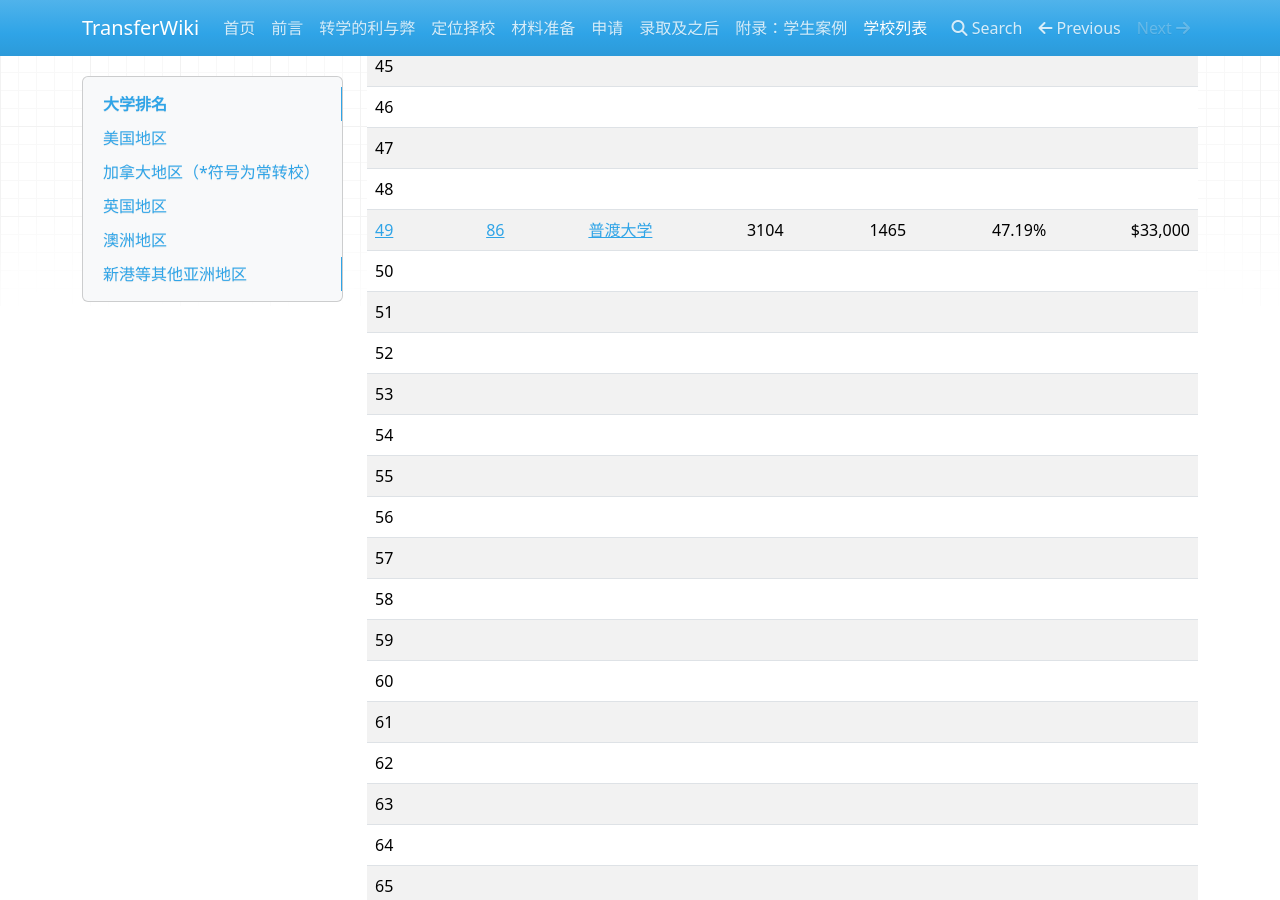
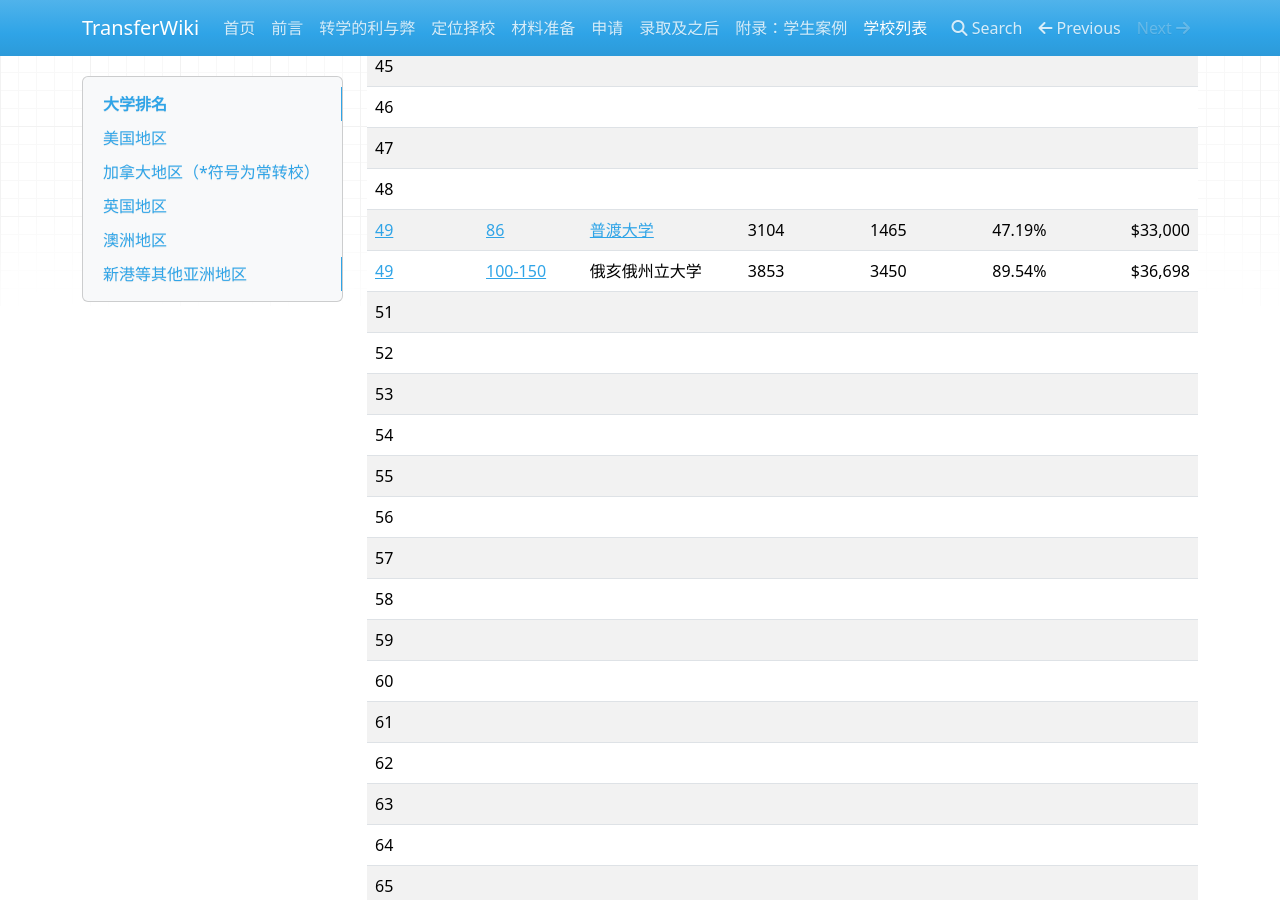
Before and after one commit to SihanXU/TransferWiki, an MkDocs documentation site: the page built from docs/school_list.md, in a window 1280 px wide and 900 px high, scrolled down 2117 px. Built offline with MkDocs 1.6.1, drawn with Linux system fonts in a browser that asks for light colours; nearby versions of some CDN libraries.

Commit message:
Update school_list.md

```diff
--- a/docs/school_list.md
+++ b/docs/school_list.md
@@ -57,7 +57,7 @@
 | 47 |   |   |   |   |   |   |
 | 48 |   |   |   |   |   |   |
 | [49](https://www.usnews.com/best-colleges/purdue-university-west-lafayette-1825) | [86](https://www.shanghairanking.com/institution/purdue-university-west-lafayette)  | [ 普渡大学](/schools/purdue)  | 3104  | 1465  | 47.19% |  $33,000 |
-| 50 |   |   |   |   |   |   |
+| [49](https://www.usnews.com/best-colleges/ohio-state-6883) |[100-150](https://www.shanghairanking.com/institution/the-ohio-state-university-columbus)   | 俄亥俄州立大学 | 3853  | 3450  | 89.54%  | $36,698  |
 | 51 |   |   |   |   |   |   |
 | 52 |   |   |   |   |   |   |
 | 53 |   |   |   |   |   |   |
```
